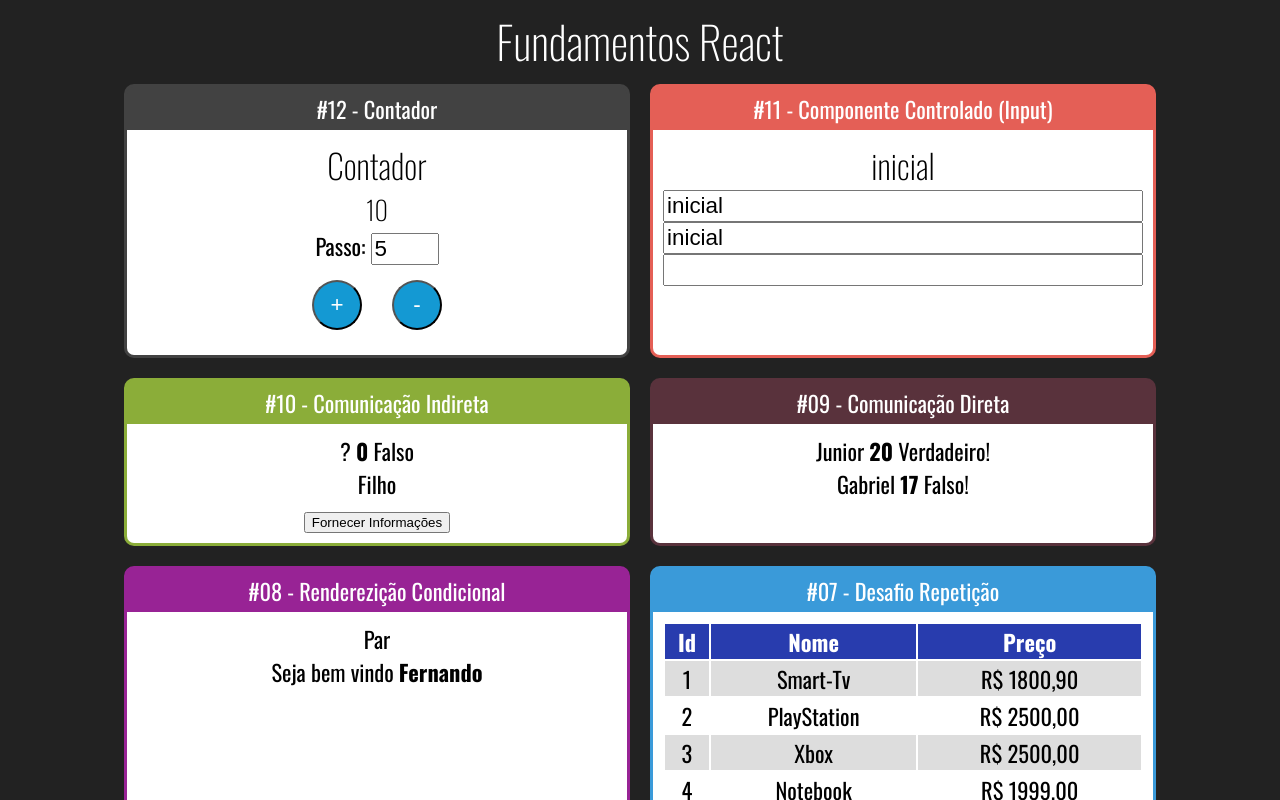
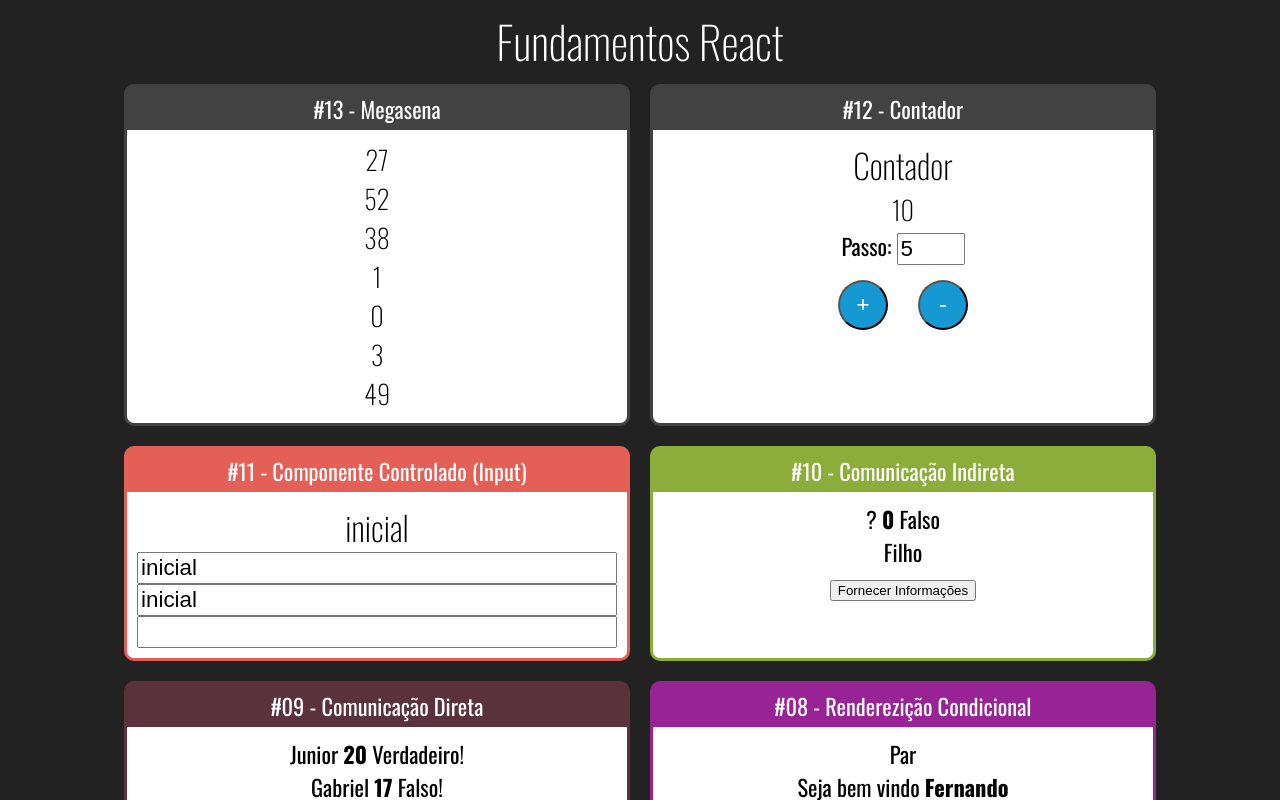
Before and after one commit to Roger-Franco/React, a React (Create React App) app in the folder fundamentos-react/: page / in a window 1280 px wide. Shown: the top 800 px of the page. Built offline with nearby package versions, Linux system fonts and the light colour scheme.

Commit message:
Minha tentativa para os numeros da megasena

```diff
--- a/fundamentos-react/src/App.jsx
+++ b/fundamentos-react/src/App.jsx
@@ -1,6 +1,8 @@
 import React from "react";
 
 import "./App.css";
+
+import Megasena from "./components/mega/Mega";
 import Contador from "./components/contador/Contador"
 import Card from "./components/layout/Card";
 import Input from './components/formulario/Input'
@@ -23,6 +25,9 @@ export default () => {
     <div className="App">
       <h1>Fundamentos React</h1>
       <div className="Cards">
+        <Card titulo="#13 - Megasena" color="#424242">
+          <Megasena />
+        </Card>
         <Card titulo="#12 - Contador" color="#424242">
           <Contador numeroInicial={10}></Contador>
         </Card>
--- /dev/null
+++ b/fundamentos-react/src/components/mega/Mega.jsx
@@ -0,0 +1,43 @@
+import React from 'react';
+
+const Megasena = () => {
+  let jogo =[];
+
+  for(let i = 0; i < 7; i++) {
+    let numeroSorteado = Math.round(Math.random() * 60)
+    while(jogo.includes(numeroSorteado)) {
+      numeroSorteado = Math.round(Math.random() * 60)
+    }
+    jogo.push(numeroSorteado)
+  }
+
+
+  // const num1 = parseInt(Math.random() * 60)
+  // const num2 = parseInt(Math.random() * 60)
+  // const num3 = parseInt(Math.random() * 60)
+  // const num4 = parseInt(Math.random() * 60)
+  // const num5 = parseInt(Math.random() * 60)
+  // const num6 = parseInt(Math.random() * 60)
+  // const num7 = parseInt(Math.random() * 60)
+  return (
+    <div>
+      <h3>{jogo[0]}</h3>
+      <h3>{jogo[1]}</h3>
+      <h3>{jogo[2]}</h3>
+      <h3>{jogo[3]}</h3>
+      <h3>{jogo[4]}</h3>
+      <h3>{jogo[5]}</h3>
+      <h3>{jogo[6]}</h3>
+      <h3>{jogo[7]}</h3>
+      {/* <h3>{num1}</h3>
+      <h3>{num2}</h3>
+      <h3>{num3}</h3>
+      <h3>{num4}</h3>
+      <h3>{num5}</h3>
+      <h3>{num6}</h3>
+      <h3>{num7}</h3> */}
+    </div>
+  );
+};
+
+export default Megasena;
```
